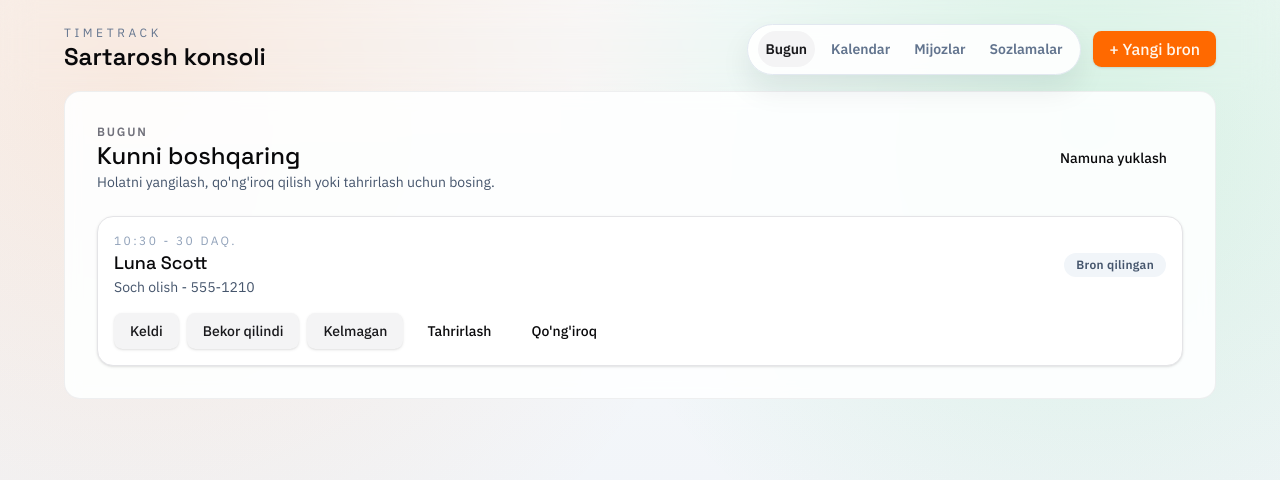
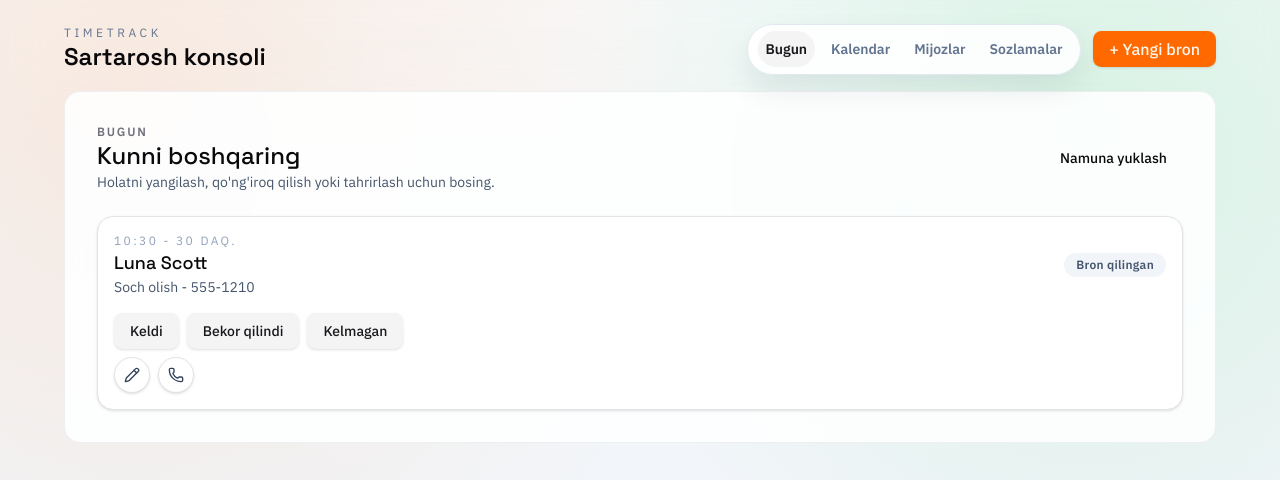
Before and after one commit to farrux13x/show-bron, a Vue app: page / in a window 1280 px wide. Both pictures are taken after a click on the button "Namuna yuklash". Shown: the top 480 px of the page. Built offline with nearby package versions, Linux system fonts and the light colour scheme.

Commit message:
style: enhance button layout and accessibility in TodayAppointmentCard component

```diff
--- a/src/features/today-appointment-card/TodayAppointmentCard.vue
+++ b/src/features/today-appointment-card/TodayAppointmentCard.vue
@@ -18,7 +18,8 @@
         {{ translateStatus(appointment.status, t) }}
       </div>
     </div>
-    <div class="mt-4 flex flex-wrap items-center gap-2">
+    <div class="mt-4 space-y-2">
+      <div class="flex flex-wrap items-center gap-2">
         <AppButton
           variant="muted"
           type="button"
@@ -40,12 +41,25 @@
         >
           {{ t('status.noShow') }}
         </AppButton>
-      <AppButton variant="ghost" :to="`/appointments/${appointment.id}`">
-        {{ t('actions.edit') }}
+      </div>
+      <div class="flex flex-wrap items-center gap-2">
+        <AppButton
+          variant="ghost"
+          :to="`/appointments/${appointment.id}`"
+          aria-label="Edit"
+          class="h-9 w-9 rounded-full border border-fog bg-white p-0 text-slate-700 shadow-sm hover:bg-slate-50"
+        >
+          <Pencil class="h-4 w-4" />
         </AppButton>
-      <AppButton variant="ghost" :href="`tel:${appointment.phone}`">
-        {{ t('actions.call') }}
+        <AppButton
+          variant="ghost"
+          :href="`tel:${appointment.phone}`"
+          aria-label="Call"
+          class="h-9 w-9 rounded-full border border-fog bg-white p-0 text-slate-700 shadow-sm hover:bg-slate-50"
+        >
+          <Phone class="h-4 w-4" />
         </AppButton>
+      </div>
     </div>
   </div>
 </template>
@@ -57,6 +71,7 @@ import { formatTime } from '@/shared/lib/date';
 import { translateService, translateStatus } from '@/shared/i18n/labels';
 import { useAppointmentsStore } from '@/entities/appointment/model/appointments.store';
 import AppButton from '@/shared/ui/AppButton.vue';
+import { Pencil, Phone } from 'lucide-vue-next';
 
 defineProps<{
   appointment: Appointment;
```
Lines whose indentation alone changed are shown as unchanged.
